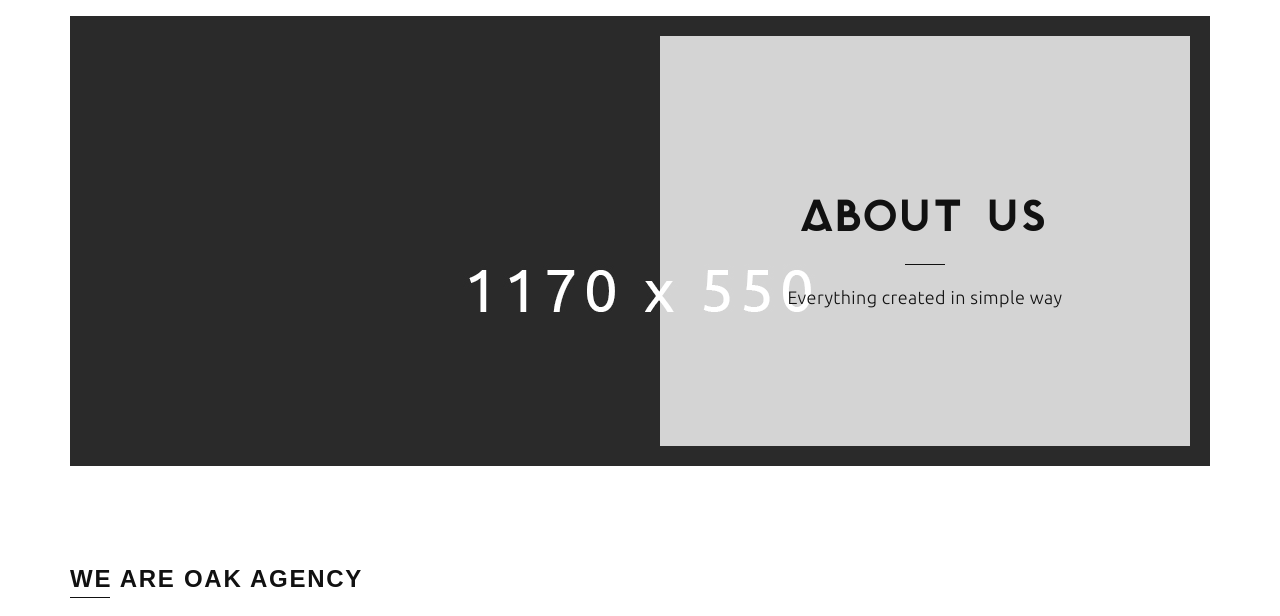
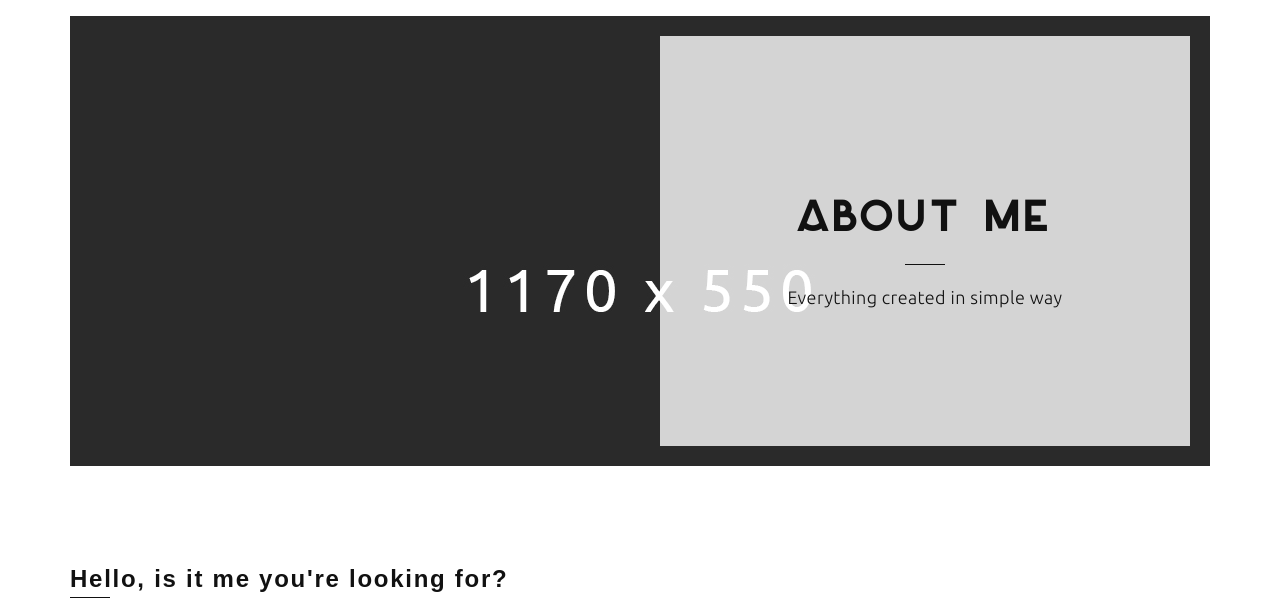
Before and after one commit to TamarraBonnici/portfolio, a plain HTML site: page 01_HTML/about.html in a window 1280 px wide. Shown: the part 84-700 px from the top of the page. Drawn offline with Linux system fonts and the light colour scheme; a web font is replaced by a local one.

Commit message:
textchange

```diff
--- a/01_HTML/about.html
+++ b/01_HTML/about.html
@@ -3,7 +3,7 @@
 
 <head>
     <meta charset="utf-8">
-    <title>OAK - HTML Theme</title>
+    <title>Tamarra Bonnici</title>
     <meta name="description" content="">
     <meta name="msapplication-tap-highlight" content="yes" />
     <meta name="viewport" content="width=device-width, user-scalable=no, initial-scale=1, minimum-scale=1.0, maximum-scale=1.0" />
@@ -124,7 +124,7 @@
                         <div class="menu-information">
                             <ul>
                                 <li><span>T:</span> 003 124 115</li>
-                                <li><span>E:</span> info@mail.com</li>
+                                <li><span>E:</span> hello@bonnici.studio.com</li>
                             </ul>
                         </div>
                     </div>
@@ -142,7 +142,7 @@
             <div class="row">
                 <div class="inner-content">
                     <div class="header-content">
-                        <h1>About Us</h1>
+                        <h1>About Me</h1>
                         <hr>
                         <p>Everything created in simple way</p>
                     </div>
@@ -154,7 +154,7 @@
 
 <div class="container margin-top">
     <div class="main-title near-content">
-        <h1>WE ARE OAK AGENCY</h1>
+        <h1>Hello, is it me you're looking for?</h1>
         <hr>
     </div>
     <div class="row">
```
